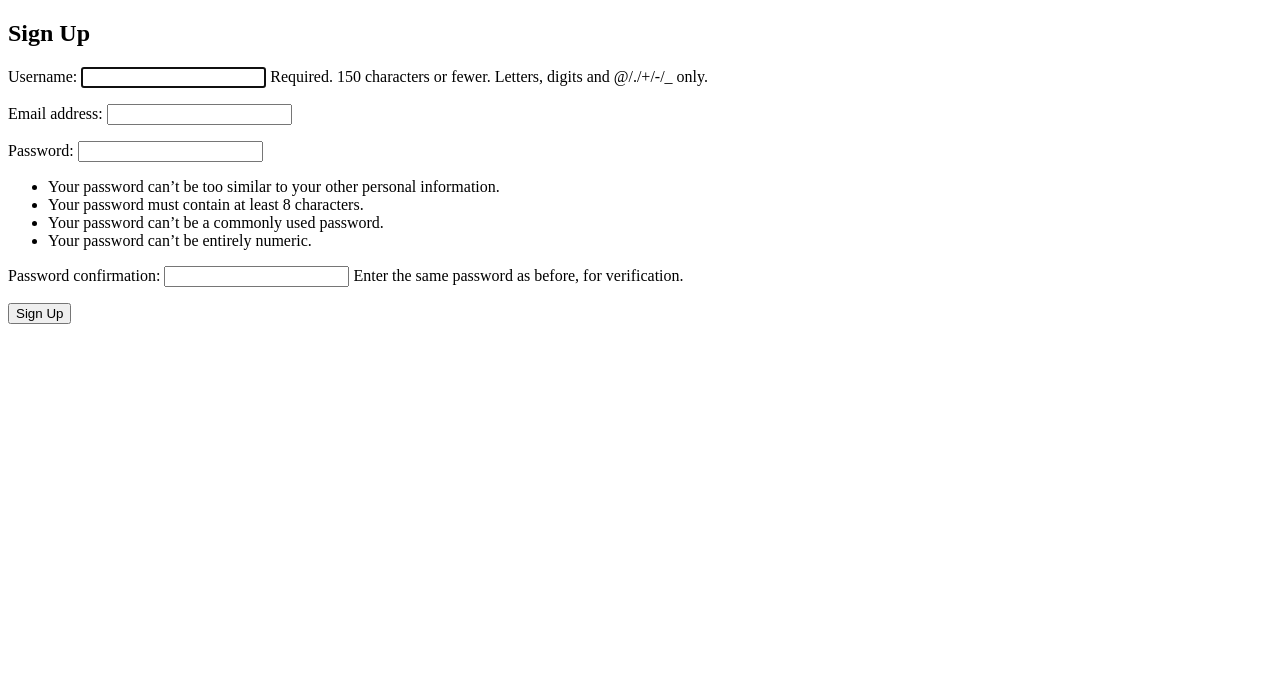
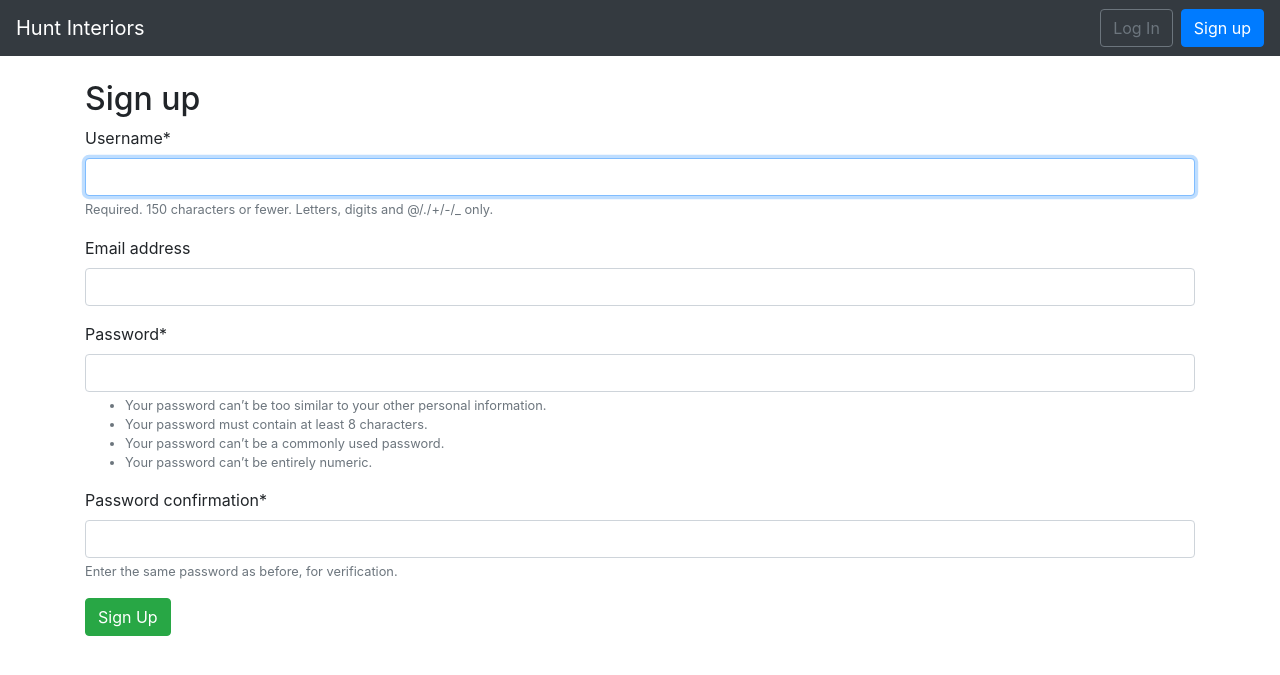
Before and after one commit to kydzoster/Hunt, a Django app: page /users/signup/ in a window 1280 px wide. Shown: the top 675 px of the page. Run offline with Django 3.2, Linux system fonts and the light colour scheme; some libraries are stand-ins or nearby versions.

Commit message:
added crispy forms to user auth templates

```diff
--- a/hunt_interiors/settings.py
+++ b/hunt_interiors/settings.py
@@ -39,9 +39,10 @@ INSTALLED_APPS = [
     'django.contrib.messages',
     'django.contrib.staticfiles',
 
-    # Custom
+    # Others
     'users.apps.UsersConfig',
     'home.apps.HomeConfig',
+    'crispy_forms',
 ]
 
 MIDDLEWARE = [
@@ -130,3 +131,5 @@ STATIC_URL = '/static/'
 # User redirection to Home page
 LOGIN_REDIRECT_URL = 'home'
 LOGOUT_REDIRECT_URL = 'home'
+
+CRISPY_TEMPLATE_PACK = 'bootstrap4'
--- a/requirements.txt
+++ b/requirements.txt
@@ -1,6 +1,7 @@
 asgiref==3.2.10
 Django==3.1
 django-allauth==0.42.0
+django-crispy-forms==1.9.2
 oauthlib==3.1.0
 python-decouple==3.3
 python3-openid==3.2.0
--- a/templates/base.html
+++ b/templates/base.html
@@ -1,13 +1,76 @@
 <!DOCTYPE html>
-<html>
+{% load static %}
+
+<html lang="en">
     <head>
+    {% block meta %}
+        <!-- Required meta tags -->
+        <meta http-equiv="X-UA-Compatible" content="ie=edge">
         <meta charset="utf-8">
-        <title>{% block title %}Newspaper App{% endblock title %}</title>
+        <meta name="viewport" content="width=device-width, initial-scale=1, shrink-to-fit=no">
+    {% endblock %}
+
+    {% block corecss %}
+        <!-- Bootstrap CSS -->
+        <link rel="stylesheet" href="https://fonts.googleapis.com/css2?family=Lato&display=swap">
+        <link rel="stylesheet" href="https://stackpath.bootstrapcdn.com/bootstrap/4.5.2/css/bootstrap.min.css" integrity="sha384-JcKb8q3iqJ61gNV9KGb8thSsNjpSL0n8PARn9HuZOnIxN0hoP+VmmDGMN5t9UJ0Z" crossorigin="anonymous">    {% endblock %}
+        <!-- Custom CSS -->
+        <link rel="stylesheet" href="{% static 'css/base.css' %}">
+    {% block extra_css %}
+        <!-- Swiper CSS -->
+        <link rel="stylesheet" href="https://unpkg.com/swiper/swiper-bundle.css">
+        <link rel="stylesheet" href="https://unpkg.com/swiper/swiper-bundle.min.css">
+    {% endblock %}
+
+    {% block corejs %}
+        <!-- Fontawesome -->
+        <script src="https://kit.fontawesome.com/e9c73d7092.js" crossorigin="anonymous"></script>
+        <!-- Bootsrap JS -->
+        <script src="https://code.jquery.com/jquery-3.5.1.slim.min.js" integrity="sha384-DfXdz2htPH0lsSSs5nCTpuj/zy4C+OGpamoFVy38MVBnE+IbbVYUew+OrCXaRkfj" crossorigin="anonymous"></script>
+        <script src="https://cdn.jsdelivr.net/npm/popper.js@1.16.1/dist/umd/popper.min.js" integrity="sha384-9/reFTGAW83EW2RDu2S0VKaIzap3H66lZH81PoYlFhbGU+6BZp6G7niu735Sk7lN" crossorigin="anonymous"></script>
+        <script src="https://stackpath.bootstrapcdn.com/bootstrap/4.5.2/js/bootstrap.min.js" integrity="sha384-B4gt1jrGC7Jh4AgTPSdUtOBvfO8shuf57BaghqFfPlYxofvL8/KUEfYiJOMMV+rV" crossorigin="anonymous"></script>
+    {% endblock %}
+
+    {% block extra_js %}
+        <!-- Swiper JS -->
+        <script src="https://unpkg.com/swiper/swiper-bundle.js"></script>
+        <script src="https://unpkg.com/swiper/swiper-bundle.min.js"></script>
+    {% endblock %}
+
+    <title>{% block title %} Hunt Interiors {% endblock title %}</title>
     </head>
+
     <body>
-        <main>
-            {% block content %}
-            {% endblock content %}
-        </main>
+    <nav class="navbar navbar-expand-md navbar-dark bg-dark mb-4">
+        <a class="navbar-brand" href="{% url 'home' %}">Hunt Interiors</a>
+        <button class="navbar-toggler" type="button" data-toggle="collapse" data-target="#navbarCollapse" aria-controls="navbarCollapse" aria-expanded="false" aria-label="Toggle navigation">
+            <span class="navbar-toggler-icon"></span>
+        </button>
+        <div class="collapse navbar-collapse" id="navbarCollapse">
+            {% if user.is_authenticated %}
+                <ul class="navbar-nav ml-auto">
+                    <li class="nav-item">
+                        <a class="nav-link dropdown-toggle" href="#" id="userMenu" data-toggle="dropdown" aria-haspopup="true" aria-expanded="false">
+                            {{ user.username }}
+                        </a>
+                        <div class="dropdown-menu dropdown-menu-right" aria-labelledby="userMenu">
+                            <a class="dropdown-item" href="{% url 'password_change'%}">Change password</a>
+                            <div class="dropdown-divider"></div>
+                            <a class="dropdown-item" href="{% url 'logout' %}">Log Out</a>
+                        </div>
+                    </li>
+                </ul>
+            {% else %}
+                <form class="form-inline ml-auto">
+                    <a href="{% url 'login' %}" class="btn btn-outline-secondary">Log In</a>
+                    <a href="{% url 'signup' %}" class="btn btn-primary ml-2">Sign up</a>
+                </form>
+            {% endif %}
+        </div>
+    </nav>
+    <div class="container">
+        {% block content %}
+        {% endblock content %}
+    </div>
     </body>
 </html>
--- a/templates/registration/login.html
+++ b/templates/registration/login.html
@@ -8,6 +8,6 @@
     <form method="post">
         {% csrf_token %}
         {{ form.as_p }}
-        <button type="submit">Log In</button>
+        <button class="btn btn-success ml-2" type="submit">Log In</button>
     </form>
 {% endblock content %}
--- a/templates/signup.html
+++ b/templates/signup.html
@@ -1,13 +1,14 @@
 <!DOCTYPE html>
 {% extends 'base.html' %}
-{% block title %}
-    Sign Up
-{% endblock title %}
+{% load crispy_forms_tags %}
+
+{% block title %}Sign Up{% endblock title%}
+
 {% block content %}
-    <h2>Sign Up</h2>
+    <h2>Sign up</h2>
     <form method="post">
         {% csrf_token %}
-        {{ form.as_p }}
-        <button type="submit">Sign Up</button>
+        {{ form|crispy }}
+        <button class="btn btn-success" type="submit">Sign Up</button>
     </form>
 {% endblock content %}
```
